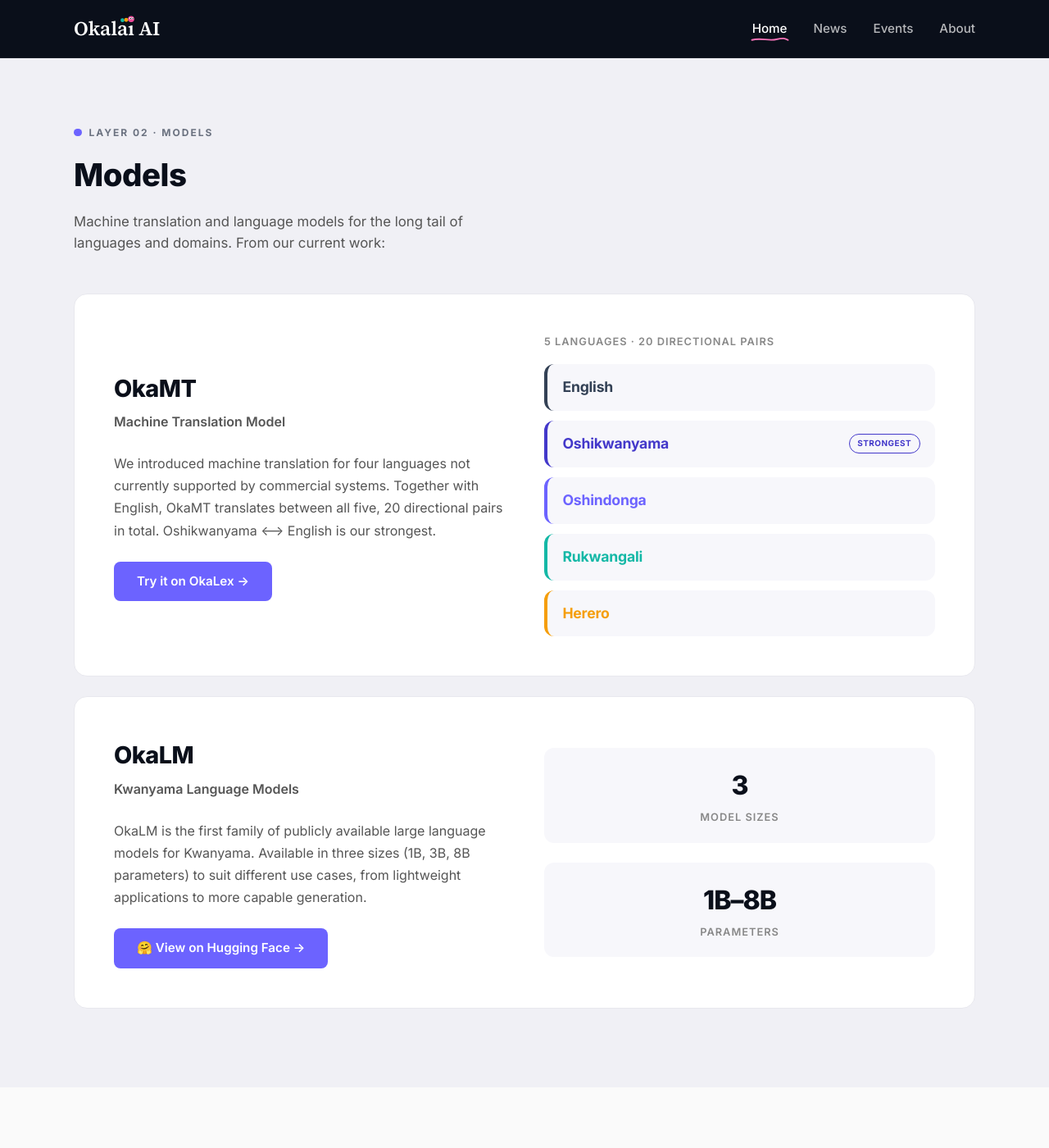
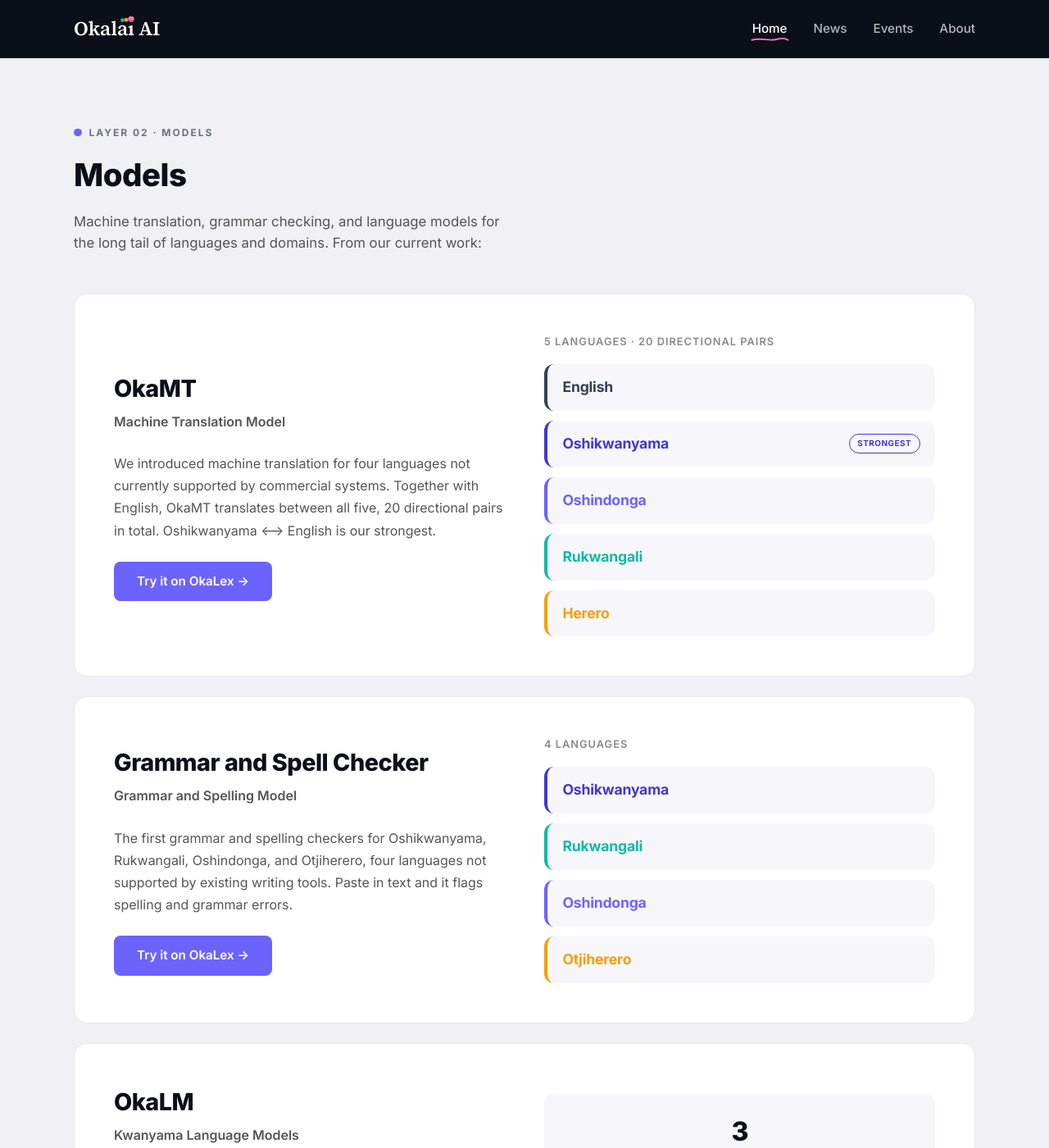
Before and after one commit to okalai-ai/okalai-site, a Jekyll site: the page built from index.md, in a window 1280 px wide and 1400 px high, scrolled down 1853 px. Shown: the whole window at 82% size. Built offline with Jekyll 4.4.1, drawn with Linux system fonts in a browser that asks for light colours; some of the changed text lies outside the part shown.

Commit message:
Hero: add grammar checkers and highlight key outputs

```diff
--- a/index.md
+++ b/index.md
@@ -104,7 +104,7 @@ title: Home
     <div class="news-items">
       <div class="news-item">
         <span class="news-date">Oct 2026</span>
-        <span class="news-text">Launched the first grammar checkers for Oshikwanyama, Rukwangali, Oshindonga, and Otjiherero</span>
+        <span class="news-text">Launched the first grammar and spell checkers for Oshikwanyama, Rukwangali, Oshindonga, and Otjiherero</span>
         <a href="https://okalex.org/check.html" class="news-link" target="_blank" rel="noopener">Visit &rarr;</a>
       </div>
       <div class="news-item">
@@ -196,7 +196,7 @@ title: Home
     <div class="section-header" data-sr>
       <span class="section-label section-label--models">Layer 02 · Models</span>
       <h2>Models</h2>
-      <p class="section-desc">Machine translation and language models for the long tail of languages and domains. From our current work:</p>
+      <p class="section-desc">Machine translation, grammar checking, and language models for the long tail of languages and domains. From our current work:</p>
     </div>
 
     <div id="okamt" class="product-card" data-sr>
@@ -225,6 +225,32 @@ title: Home
         </div>
         <div class="lang-pair" style="--lc:#f59e0b">
           <span class="lang-name">Herero</span>
+        </div>
+      </div>
+    </div>
+
+    <div id="grammar" class="product-card" data-sr style="margin-top:1.5rem">
+      <div class="product-info">
+        <h3>Grammar and Spell Checker</h3>
+        <p class="product-tagline">Grammar and Spelling Model</p>
+        <p>
+          The first grammar and spelling checkers for Oshikwanyama, Rukwangali, Oshindonga, and Otjiherero, four languages not supported by existing writing tools. Paste in text and it flags spelling and grammar errors.
+        </p>
+        <a href="https://okalex.org/check.html" class="btn btn-primary" target="_blank" rel="noopener">Try it on OkaLex &rarr;</a>
+      </div>
+      <div class="lang-pairs">
+        <div class="lang-pairs-head">4 languages</div>
+        <div class="lang-pair" style="--lc:#4338ca">
+          <span class="lang-name">Oshikwanyama</span>
+        </div>
+        <div class="lang-pair" style="--lc:#14b8a6">
+          <span class="lang-name">Rukwangali</span>
+        </div>
+        <div class="lang-pair" style="--lc:#6c63ff">
+          <span class="lang-name">Oshindonga</span>
+        </div>
+        <div class="lang-pair" style="--lc:#f59e0b">
+          <span class="lang-name">Otjiherero</span>
         </div>
       </div>
     </div>
```
